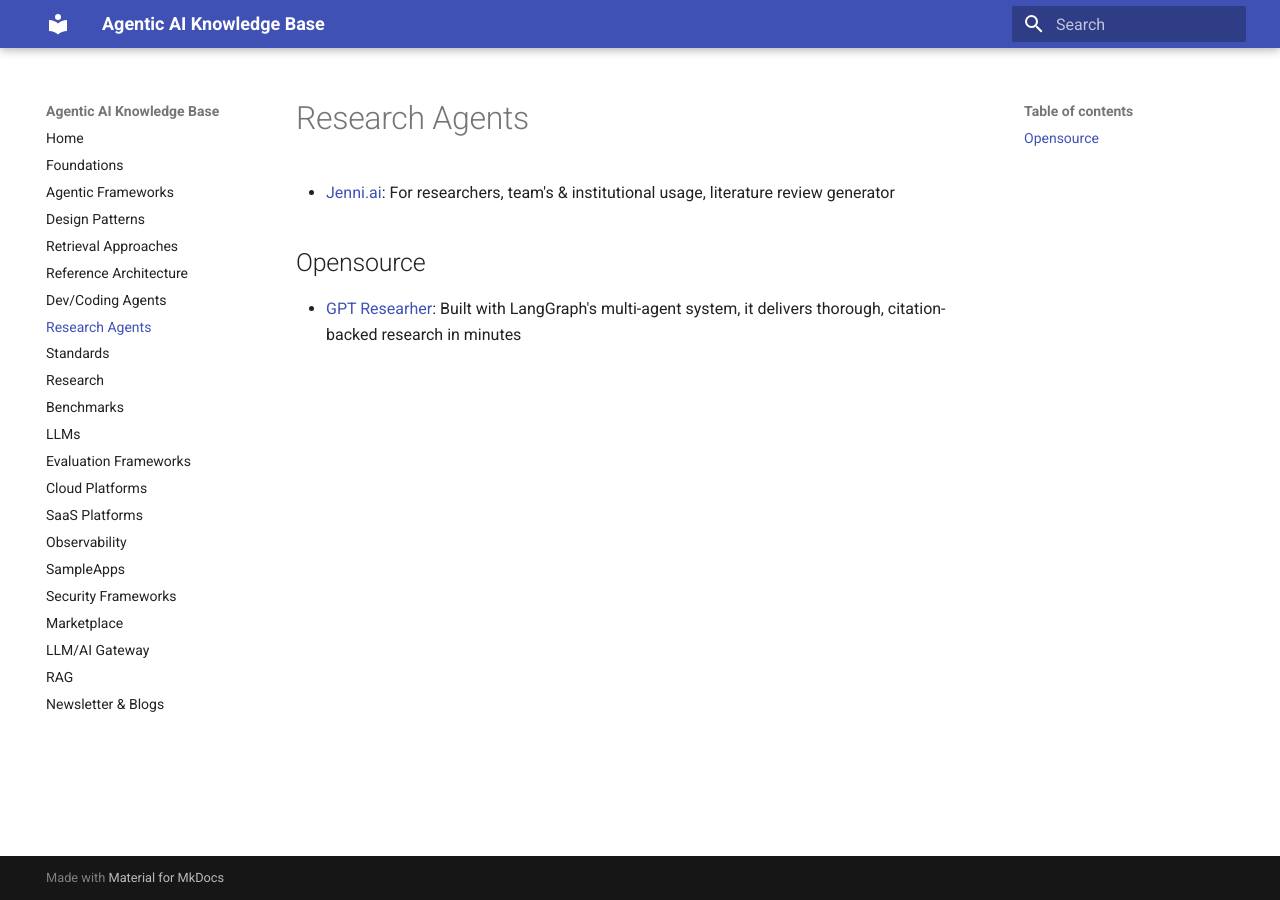
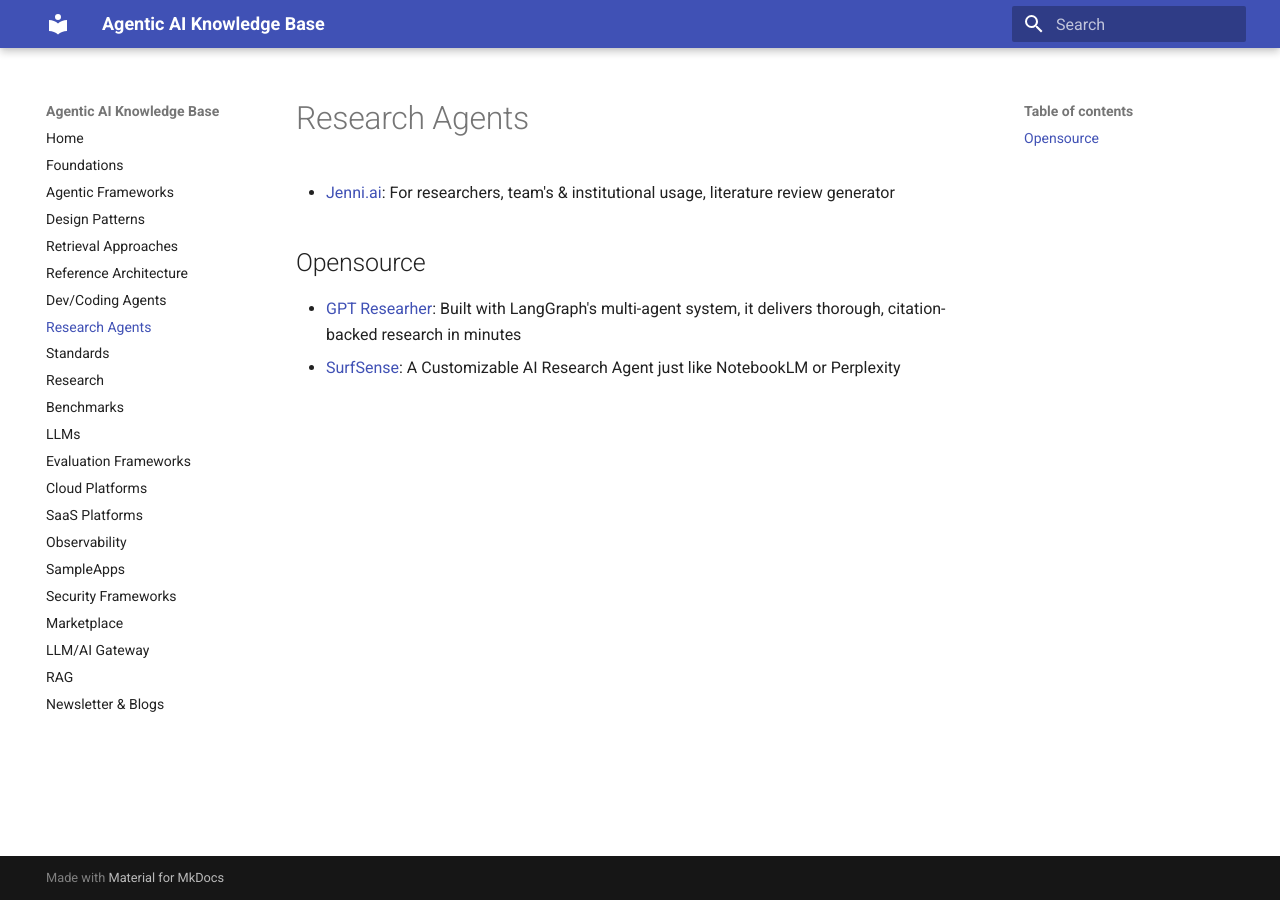
Before and after one commit to ankurkumarz/agentic-ai-knowledge-base, an MkDocs documentation site: the page built from docs/ResearchAgents/Readme.md, in a window 1280 px wide. Built offline with MkDocs 1.6.1 and Material for MkDocs 9.7.7, drawn with Linux system fonts in a browser that asks for light colours.

Commit message:
Update Surfsense

```diff
--- a/docs/ResearchAgents/Readme.md
+++ b/docs/ResearchAgents/Readme.md
@@ -5,3 +5,4 @@
 ## Opensource
 
 - [GPT Researher](https://github.com/assafelovic/gpt-researcher): Built with LangGraph's multi-agent system, it delivers thorough, citation-backed research in minutes
+- [SurfSense](https://www.surfsense.net/): A Customizable AI Research Agent just like NotebookLM or Perplexity
```
